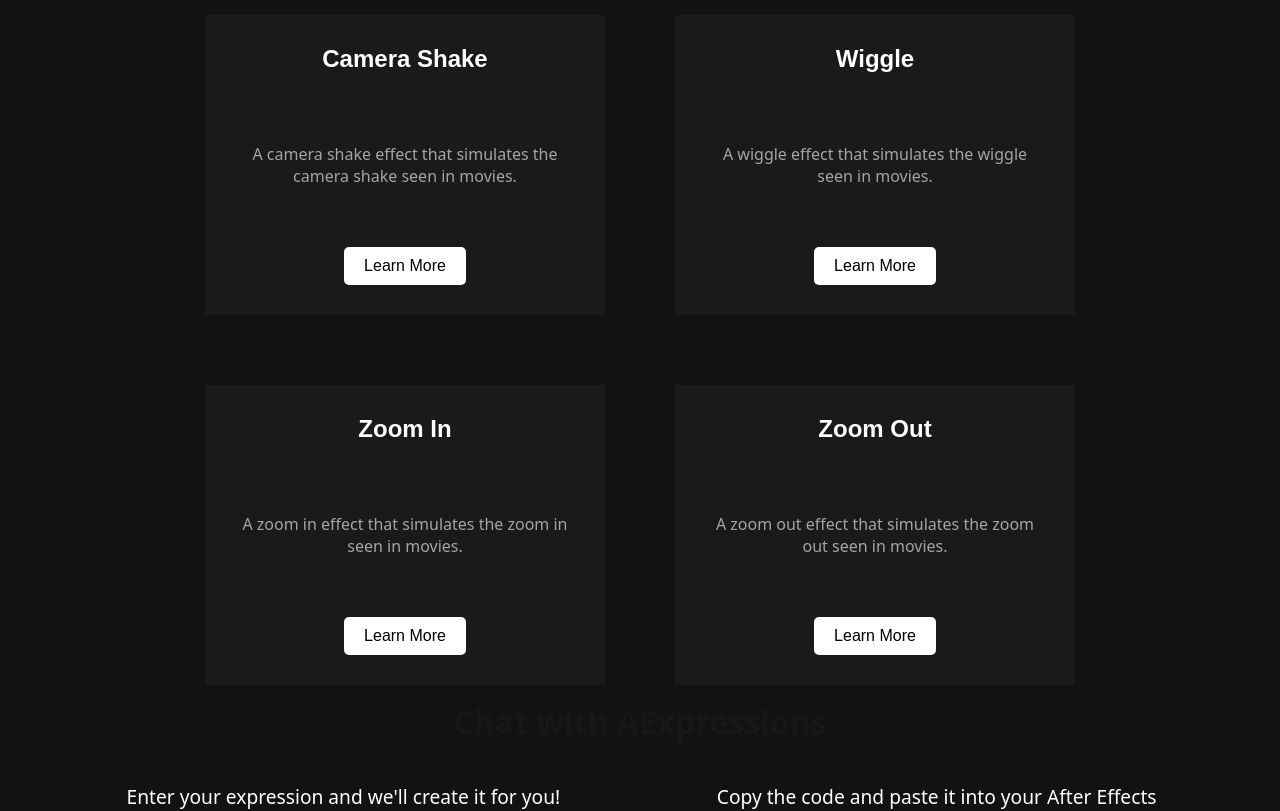
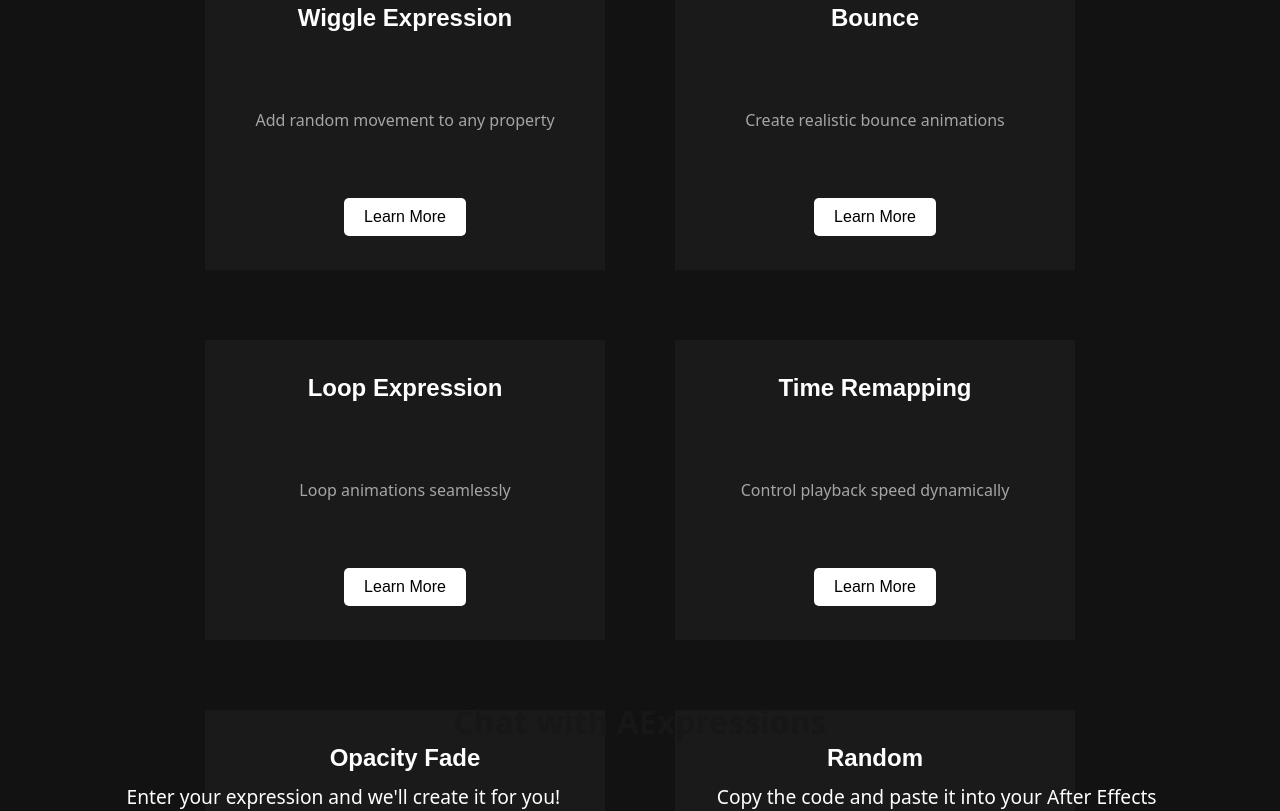
Before and after one commit to dakshshahani/aexpressions, a Next.js app: page / in a window 1280 px wide. Shown: the part 900-1711 px from the top of the page. Built offline with nearby package versions, Linux system fonts and the light colour scheme.

Commit message:
fixed card details

```diff
--- a/src/components/expressionList.js
+++ b/src/components/expressionList.js
@@ -1,31 +1,45 @@
 const expressionList = [
     {
         id: 1,
-        title: 'Camera Shake',
-        description: 'A camera shake effect that simulates the camera shake seen in movies.',
-        image: 'https://images.unsplash.com/photo-1500648767791-00dcc994a43e?ixlib=rb-1.2.1&ixid=MnwxMjA3fDB8MHxwaG90by1wYWdlfHx8fGVufDB8fHx8&auto=format&fit=crop&w=870&q=80',
-        link: '/popularExpressions/cameraShake'
-    },
-    {
-        id: 2,
-        title: 'Wiggle',
-        description: 'A wiggle effect that simulates the wiggle seen in movies.',
+        title: 'Wiggle Expression',
+        description: 'Add random movement to any property',
         image: 'https://images.unsplash.com/photo-1500648767791-00dcc994a43e?ixlib=rb-1.2.1&ixid=MnwxMjA3fDB8MHxwaG90by1wYWdlfHx8fGVufDB8fHx8&auto=format&fit=crop&w=870&q=80',
         link: '/popularExpressions/wiggle'
     },
     {
+        id: 2,
+        title: 'Bounce',
+        description: 'Create realistic bounce animations',
+        image: 'https://images.unsplash.com/photo-1500648767791-00dcc994a43e?ixlib=rb-1.2.1&ixid=MnwxMjA3fDB8MHxwaG90by1wYWdlfHx8fGVufDB8fHx8&auto=format&fit=crop&w=870&q=80',
+        link: '/popularExpressions/bounce'
+    },
+    {
         id: 3,
-        title: 'Zoom In',
-        description: 'A zoom in effect that simulates the zoom in seen in movies.',
+        title: 'Loop Expression',
+        description: 'Loop animations seamlessly',
         image: 'https://images.unsplash.com/photo-1500648767791-00dcc994a43e?ixlib=rb-1.2.1&ixid=MnwxMjA3fDB8MHxwaG90by1wYWdlfHx8fGVufDB8fHx8&auto=format&fit=crop&w=870&q=80',
-        link: '/popularExpressions/zoomIn'
+        link: '/popularExpressions/loop'
     },
     {
         id: 4,
-        title: 'Zoom Out',
-        description: 'A zoom out effect that simulates the zoom out seen in movies.',
+        title: 'Time Remapping',
+        description: 'Control playback speed dynamically',
         image: 'https://images.unsplash.com/photo-1500648767791-00dcc994a43e?ixlib=rb-1.2.1&ixid=MnwxMjA3fDB8MHxwaG90by1wYWdlfHx8fGVufDB8fHx8&auto=format&fit=crop&w=870&q=80',
-        link: '/popularExpressions/zoomOut'
+        link: '/popularExpressions/time'
+    },
+    {
+        id: 5,
+        title: 'Opacity Fade',
+        description: 'Smooth fade in/out animations',
+        image: 'https://images.unsplash.com/photo-1500648767791-00dcc994a43e?ixlib=rb-1.2.1&ixid=MnwxMjA3fDB8MHxwaG90by1wYWdlfHx8fGVufDB8fHx8&auto=format&fit=crop&w=870&q=80',
+        link: '/popularExpressions/opacity'
+    },
+    {
+        id: 6,
+        title: 'Random',
+        description: 'Generate random values for variety',
+        image: 'https://images.unsplash.com/photo-1500648767791-00dcc994a43e?ixlib=rb-1.2.1&ixid=MnwxMjA3fDB8MHxwaG90by1wYWdlfHx8fGVufDB8fHx8&auto=format&fit=crop&w=870&q=80',
+        link: '/popularExpressions/random'
     }
 ]
 
--- a/src/styles/chatPage.module.css
+++ b/src/styles/chatPage.module.css
@@ -83,6 +83,7 @@
 
 .code code{
     color: white;
+    font-size: 1rem;
 }
 .code p{
     color: white;
```
Also changed, not shown: src/components/navbar.js (+13 -0 lines).
